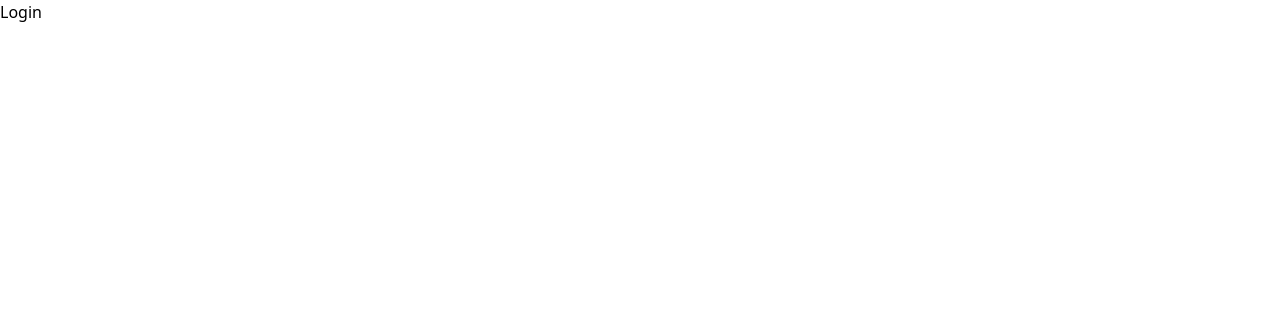
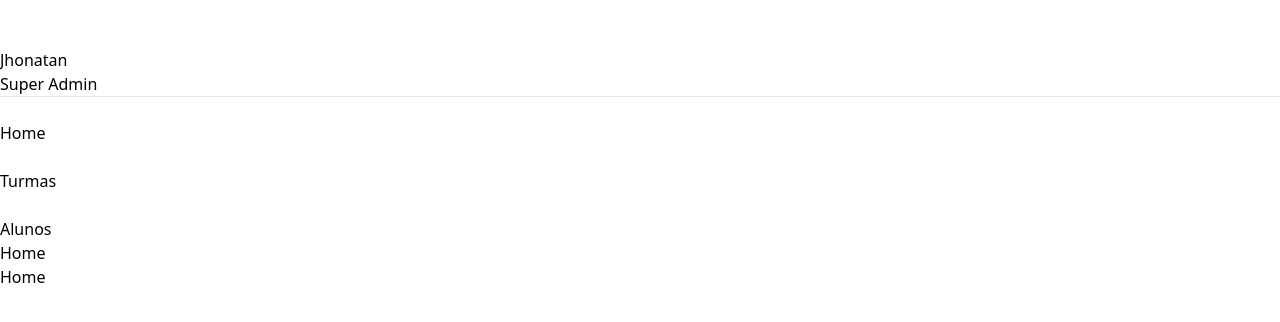
Before and after one commit to JhonatanDota/school-management, a Vue app in the folder frontend/: page /home in a window 1280 px wide. Before the commit this address led to /. Shown: the top 322 px of the page. Built offline with nearby package versions, Linux system fonts and the light colour scheme.

Commit message:
fix: routes

```diff
--- a/frontend/src/App.vue
+++ b/frontend/src/App.vue
@@ -1,14 +1,17 @@
 <template>
-  <div v-if="routeExists && route.path !== '/'" class="flex">
+  <div v-if="shouldShowSidebar" class="flex">
     <SideMenu />
   </div>
+
   <router-view />
 </template>
 
 <script setup lang="ts">
-import { useRoute } from "vue-router";
+import { computed } from "vue"
 import SideMenu from "./components/menu/SideMenu.vue";
+import { useRoute } from "vue-router"
 
 const route = useRoute();
-const routeExists = route.matched.length > 0;
+const shouldShowSidebar = computed(() => !route.meta.hideSideMenu);
+
 </script>
--- a/frontend/src/router/index.ts
+++ b/frontend/src/router/index.ts
@@ -6,11 +6,19 @@ import StudentPage from "@/pages/student/StudentPage.vue";
 import FallbackPage from "@/pages/FallbackPage.vue";
 
 const routes: Array<RouteRecordRaw> = [
-  { path: "/", component: LoginPage, meta: { requiresAuth: false } },
+  {
+    path: "/",
+    component: LoginPage,
+    meta: { requiresAuth: false, hideSideMenu: true },
+  },
   { path: "/home", component: HomePage, meta: { requiresAuth: true } },
   { path: "/classes", component: KlassPage, meta: { requiresAuth: true } },
   { path: "/students", component: StudentPage, meta: { requiresAuth: true } },
-  { path: "/:catchAll(.*)", component: FallbackPage, meta: { requiresAuth: false } },
+  {
+    path: "/:catchAll(.*)",
+    component: FallbackPage,
+    meta: { requiresAuth: false, hideSideMenu: true },
+  },
 ];
 
 const router = createRouter({
@@ -20,7 +28,7 @@ const router = createRouter({
 
 router.beforeEach((to, _, next) => {
   const path = to.path;
-  const isAuthenticated = false;
+  const isAuthenticated = true;
   const isAuthRequired = to.meta.requiresAuth;
 
   if (path === "/") {
```
